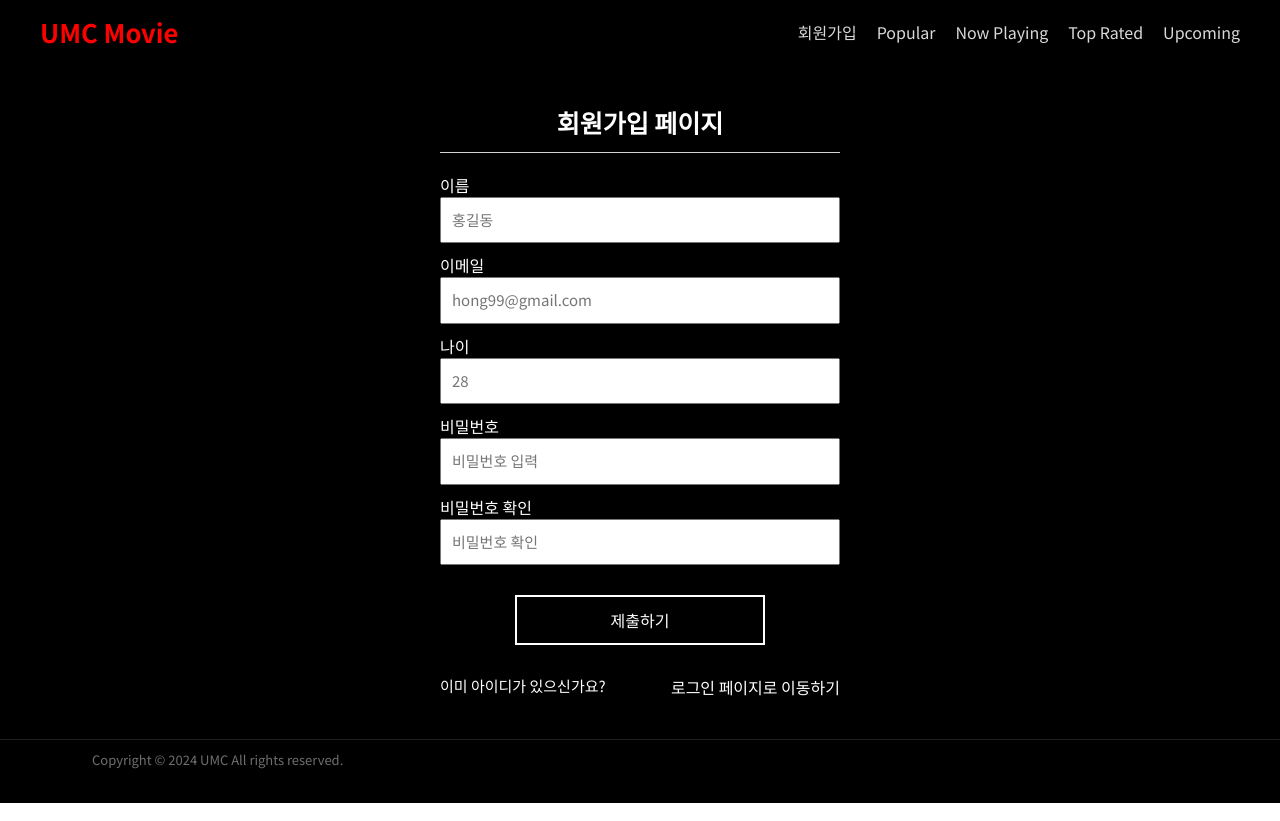
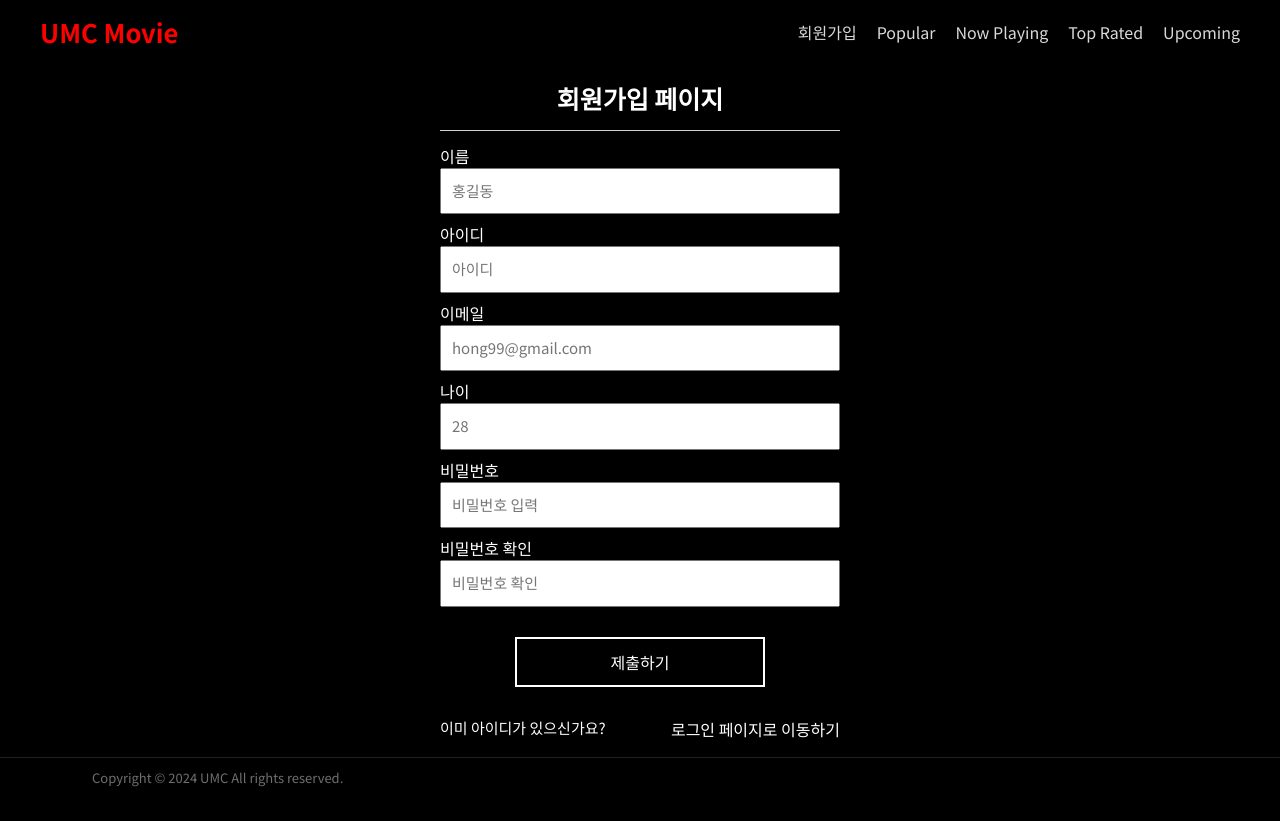
Before and after one commit to kangsuyeong/UMC-week2-movie, a React (Vite) app: page /signup in a window 1280 px wide. Built offline with nearby package versions, Linux system fonts and the light colour scheme.

Commit message:
🎨 Sign페이지 수정
sign페이지에 ID추가

```diff
--- a/src/page/SignUp.jsx
+++ b/src/page/SignUp.jsx
@@ -4,7 +4,6 @@ import { styled } from "styled-components";
 
 const BackGround = styled.div`
   background-color: black;
-  height: 100%;
   color: white;
   display: flex;
   justify-content: center;
@@ -15,18 +14,18 @@ const Title = styled.div`
   font-weight: 700;
   display: flex;
   justify-content: center;
-  margin-bottom: 20px;
+  margin-bottom: 0.5em;
   border-bottom: 1px solid lightgray;
-  padding-bottom: 10px;
+  padding-bottom: 0.5em;
 `;
 
 const InputArea = styled.div`
-  margin-bottom: 10px;
+  margin-bottom: 0.5em;
 `;
 
 const SignUpForm = styled.form`
-  width: 400px;
-  margin: 40px;
+  width: 25em;
+  margin: 1em 0;
 `;
 
 const InputBox = styled.input`
@@ -74,6 +73,11 @@ const SignUp = () => {
   const [nameError, setNameError] = useState("");
   const [nameAvailable, setNameAvailable] = useState(false);
 
+  //id
+  const [id, setID] = useState("");
+  const [idError, setIDError] = useState("");
+  const [idAvailable, setIDAvailable] = useState(false);
+
   //이메일
   const [email, setEmail] = useState("");
   const [emailError, setEmailError] = useState("");
@@ -96,6 +100,7 @@ const SignUp = () => {
     useState(false);
 
   const navigate = useNavigate();
+
   // name Handler
   const onChangeNameHandler = (e) => {
     const nameValue = e.target.value;
@@ -114,6 +119,27 @@ const SignUp = () => {
     } else {
       setNameError("");
       setNameAvailable(true);
+    }
+  };
+
+  // id Handler
+  const onChangeIDHandler = (e) => {
+    const idValue = e.target.value;
+    setID(idValue);
+    idCheckHandler(idValue);
+  };
+
+  const idCheckHandler = async (id) => {
+    const idForm = /^[a-z]+[a-z0-9]{5,19}$/g;
+    if (id == "") {
+      setIDError("아이디을 입력해주세요.");
+      setIDAvailable(false);
+    } else if (!idForm.test(id)) {
+      setIDError("아이디는 6-20자의 영소문자, 숫자만 입력이 가능합니다.");
+      setIDAvailable(false);
+    } else {
+      setIDError("");
+      setIDAvailable(true);
     }
   };
 
@@ -215,6 +241,9 @@ const SignUp = () => {
     if (name == "") {
       setNameError("이름을 입력해주세요.");
     }
+    if (id == "") {
+      setIDError("아이디을 입력해주세요.");
+    }
 
     if (email == "") {
       setEmailError("이메일을 입력해주세요.");
@@ -232,6 +261,7 @@ const SignUp = () => {
     }
     if (
       nameAvailable &&
+      idAvailable &&
       emailAvailable &&
       ageAvailable &&
       passwordAvailable &&
@@ -240,6 +270,7 @@ const SignUp = () => {
       alert("회원가입에 성공하였습니다.");
       const user = {
         name,
+        id,
         email,
         age,
         password,
@@ -272,6 +303,18 @@ const SignUp = () => {
               />
             </div>
             {nameError && <ErrorMessage>{nameError}</ErrorMessage>}
+          </InputArea>
+          <InputArea>
+            <label htmlFor="id">아이디</label>
+            <div>
+              <InputBox
+                type="text"
+                placeholder="아이디"
+                id="id"
+                onChange={onChangeIDHandler}
+              />
+            </div>
+            {idError && <ErrorMessage>{idError}</ErrorMessage>}
           </InputArea>
           <InputArea>
             <label htmlFor="email">이메일</label>
```
